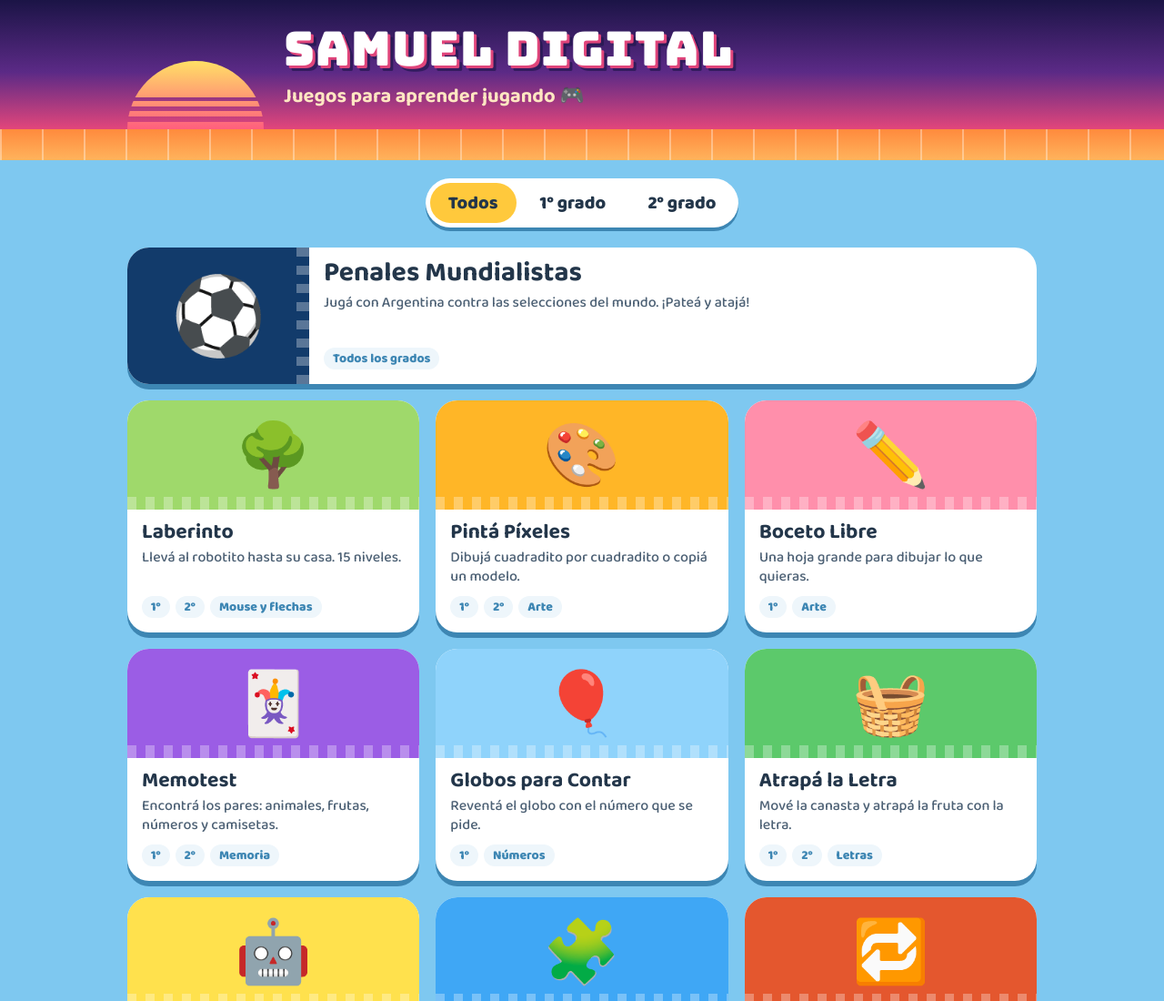
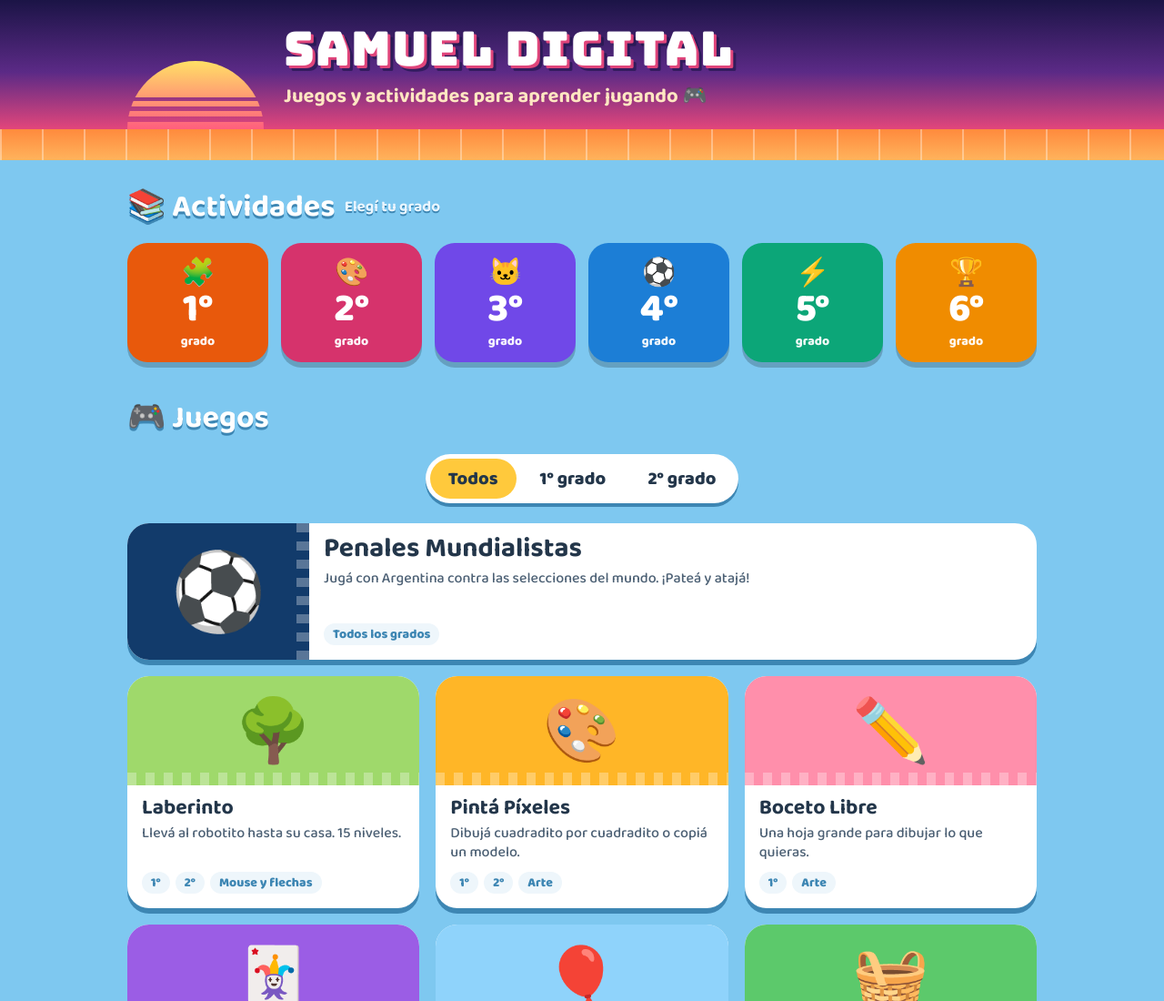
Before and after one commit to stocaimaza/juegos-samuel-digital, a plain HTML site: page index.html in a window 1280 px wide. Shown: the top 1100 px of the page at 91% size. Drawn offline with Linux system fonts and the light colour scheme.

Commit message:
Portada: sección de actividades por grado

```diff
--- a/index.html
+++ b/index.html
@@ -34,6 +34,15 @@ a{color:inherit}
   repeating-linear-gradient(90deg, rgba(255,255,255,.35) 0 2px, transparent 2px 46px),
   linear-gradient(180deg, var(--naranja), #ffb35c); margin:0 calc(-1 * max(16px,env(safe-area-inset-right,0px))) 0 calc(-1 * max(16px,env(safe-area-inset-left,0px)))}
 main{max-width:1000px; margin:0 auto; padding-left:max(16px,env(safe-area-inset-left,0px)); padding-right:max(16px,env(safe-area-inset-right,0px)); padding-block:20px 40px}
+.seccion{font-family:var(--display); font-size:clamp(26px,4.5vw,34px); color:#fff; text-shadow:0 3px 0 var(--sombra); margin:4px 0 12px; display:flex; align-items:center; gap:10px}
+.seccion small{font-size:17px; font-weight:700; color:#eaf6ff; text-shadow:0 2px 0 var(--sombra)}
+.grados{display:grid; grid-template-columns:repeat(6,1fr); gap:14px; margin-bottom:34px}
+.grado{display:flex; flex-direction:column; align-items:center; gap:2px; text-decoration:none; color:#fff; background:var(--g); border-radius:22px; padding:14px 6px 12px; box-shadow:0 6px 0 rgba(0,0,0,.2); transition:transform .15s}
+.grado:hover{transform:translateY(-4px)}
+.grado .em{font-size:30px; font-family:"Segoe UI Emoji","Apple Color Emoji","Noto Color Emoji",sans-serif}
+.grado .n{font-family:var(--display); font-weight:800; font-size:44px; line-height:1}
+.grado .t{font-size:14px; font-weight:800; opacity:.95}
+@media (max-width:760px){ .grados{grid-template-columns:repeat(3,1fr)} }
 .filtros{display:flex; gap:6px; background:var(--panel); border-radius:999px; padding:5px; box-shadow:0 4px 0 var(--sombra); width:max-content; max-width:100%; flex-wrap:wrap; margin:0 auto 22px}
 .filtros button{font-family:var(--display); border:none; cursor:pointer; background:transparent; color:var(--tinta); border-radius:999px; padding:6px 20px; font-size:20px; font-weight:800}
 .filtros button.on{background:var(--sol)}
@@ -72,13 +81,23 @@ footer{text-align:center; color:#fff; font-weight:700; text-shadow:0 2px 0 var(-
     </div>
     <div class="marca">
       <h1>SAMUEL DIGITAL</h1>
-      <p>Juegos para aprender jugando 🎮</p>
+      <p>Juegos y actividades para aprender jugando 🎮</p>
     </div>
   </div>
   <div class="grilla-piso"></div>
 </header>
 
 <main>
+  <h2 class="seccion" id="actividades">📚 Actividades <small>Elegí tu grado</small></h2>
+  <div class="grados">
+    <a class="grado" href="actividades/grado-1.html" style="--g:#e8590c"><span class="em">🧩</span><span class="n">1°</span><span class="t">grado</span></a>
+    <a class="grado" href="actividades/grado-2.html" style="--g:#d6336c"><span class="em">🎨</span><span class="n">2°</span><span class="t">grado</span></a>
+    <a class="grado" href="actividades/grado-3.html" style="--g:#7048e8"><span class="em">🐱</span><span class="n">3°</span><span class="t">grado</span></a>
+    <a class="grado" href="actividades/grado-4.html" style="--g:#1c7ed6"><span class="em">⚽</span><span class="n">4°</span><span class="t">grado</span></a>
+    <a class="grado" href="actividades/grado-5.html" style="--g:#0ca678"><span class="em">⚡</span><span class="n">5°</span><span class="t">grado</span></a>
+    <a class="grado" href="actividades/grado-6.html" style="--g:#f08c00"><span class="em">🏆</span><span class="n">6°</span><span class="t">grado</span></a>
+  </div>
+  <h2 class="seccion" id="juegos-titulo">🎮 Juegos</h2>
   <div class="filtros" id="filtros">
     <button class="on" data-g="todos">Todos</button>
     <button data-g="1">1° grado</button>
```
Also changed, not shown: 1 other file.
